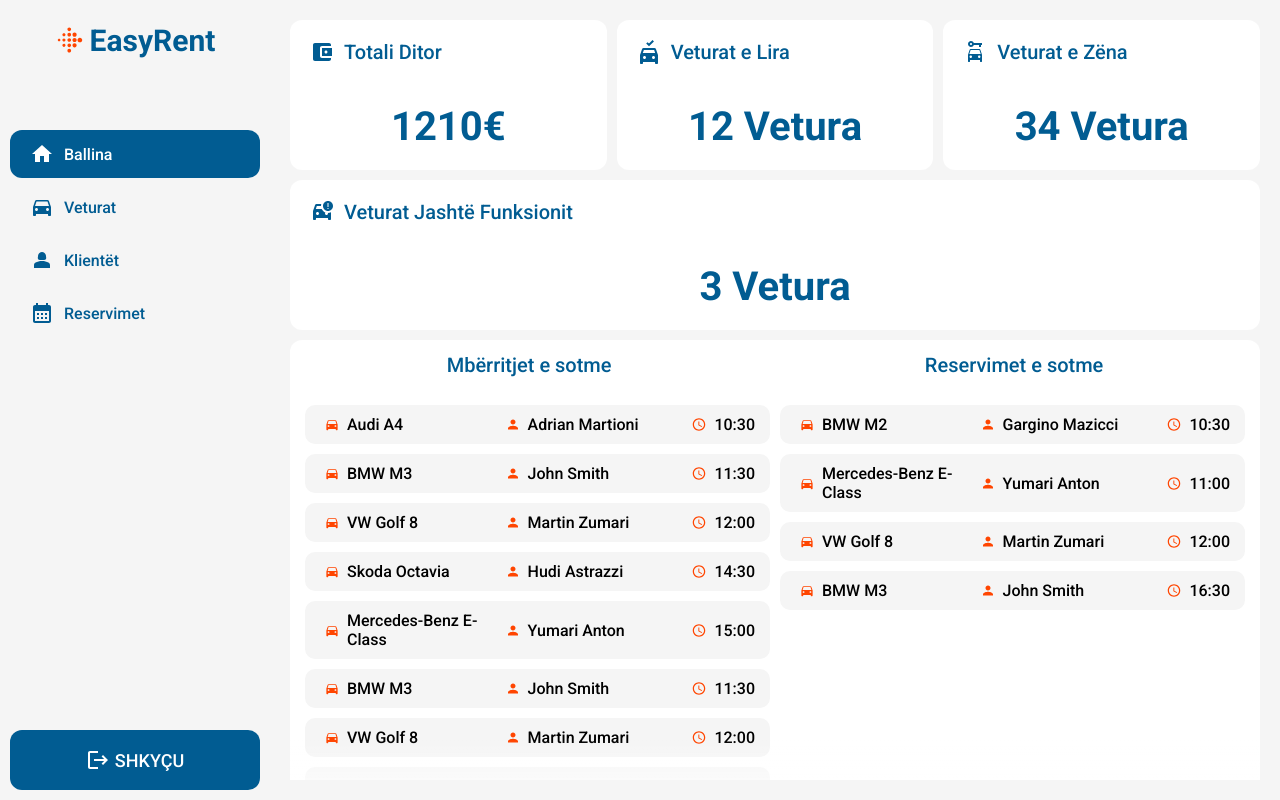
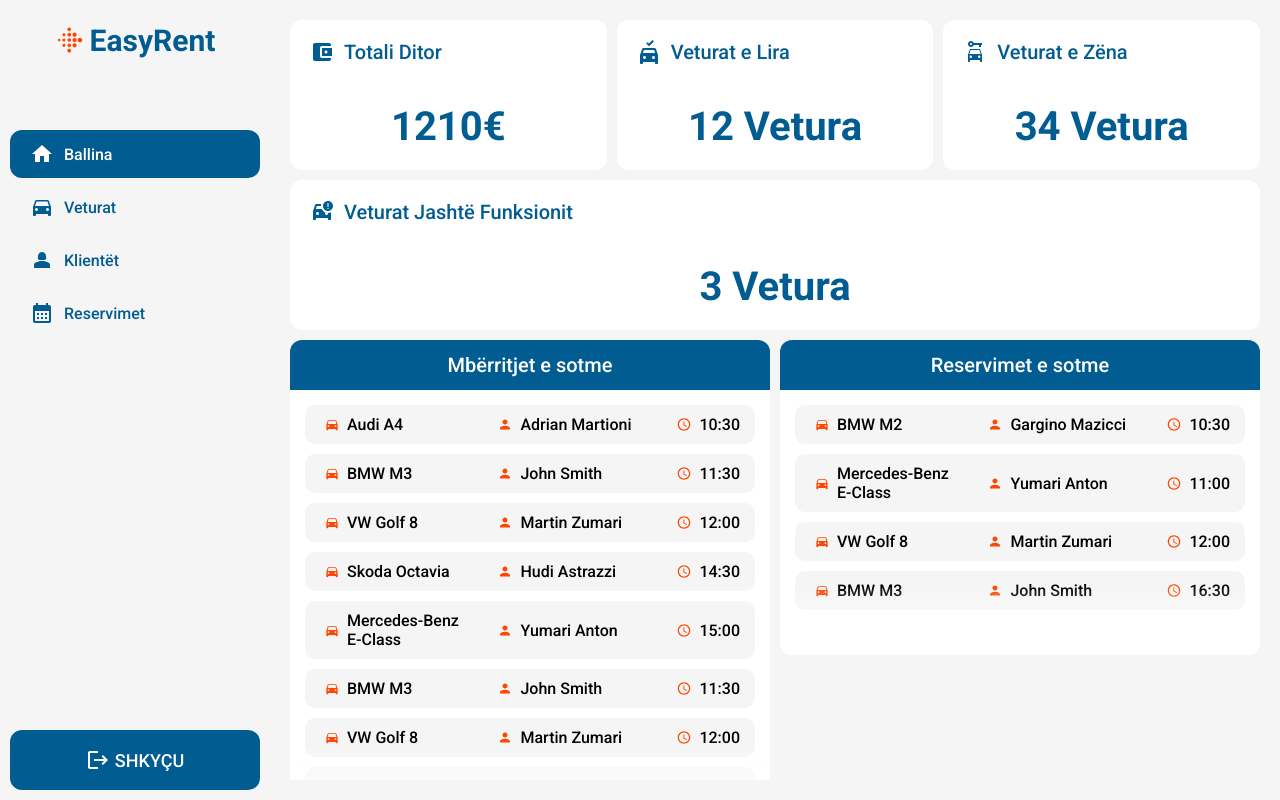
Before and after one commit to artzymeri/easy-rent, a Next.js app: page / in a window 1280 px wide. Built offline with nearby package versions, Linux system fonts and the light colour scheme.

Commit message:
Home UI changes

```diff
--- a/pages/index.js
+++ b/pages/index.js
@@ -164,17 +164,24 @@ const Home = () => {
             </div>
           </div>
         </div>
-        <div style={{ width: "100%" }}>
+        <div
+          style={{
+            display: "flex",
+            flexDirection: "column",
+            flexBasis: "45%",
+            flexGrow: "1",
+          }}
+        >
           <div
             style={{
               display: "flex",
               width: "100%",
               alignItems: "center",
               height: "50px",
-              background: "white",
+              background: "#015c92",
               borderTopLeftRadius: "12px",
               borderTopRightRadius: "12px",
-              color: "#015c92",
+              color: "white",
               fontWeight: "500",
               fontSize: "20px",
             }}
@@ -186,14 +193,6 @@ const Home = () => {
               }}
             >
               Mbërritjet e sotme
-            </span>
-            <span
-              style={{
-                flexGrow: "1",
-                textAlign: "center",
-              }}
-            >
-              Reservimet e sotme
             </span>
           </div>
           <div className="home-todays-exchange">
@@ -234,6 +233,40 @@ const Home = () => {
                 );
               })}
             </div>
+          </div>
+        </div>
+        <div
+          style={{
+            display: "flex",
+            flexDirection: "column",
+            flexBasis: "45%",
+            flexGrow: "1",
+          }}
+        >
+          <div
+            style={{
+              display: "flex",
+              width: "100%",
+              alignItems: "center",
+              height: "50px",
+              background: "#015c92",
+              borderTopLeftRadius: "12px",
+              borderTopRightRadius: "12px",
+              color: "white",
+              fontWeight: "500",
+              fontSize: "20px",
+            }}
+          >
+            <span
+              style={{
+                flexGrow: "1",
+                textAlign: "center",
+              }}
+            >
+              Reservimet e sotme
+            </span>
+          </div>
+          <div className="home-todays-exchange">
             <div className="home-todays-exchange-item">
               {todaysDepartureArray.map((row) => {
                 return (
```
